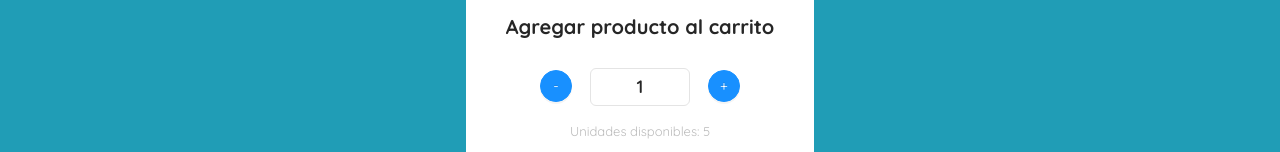
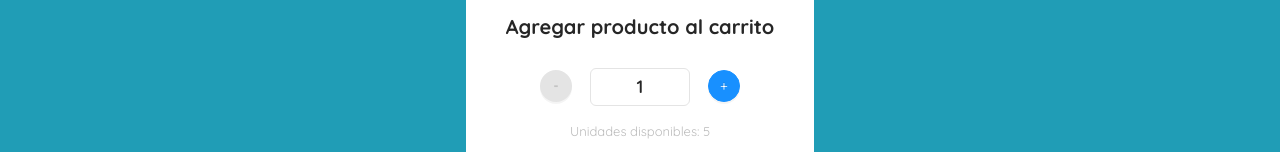
Before and after one commit to javgon89/app-coderhouse, a React (Create React App) app: page / in a window 1280 px wide. Shown: the part 398-550 px from the top of the page. Built offline with nearby package versions, Linux system fonts and the light colour scheme.

Commit message:
entrega clase 5 2da parte

```diff
--- a/src/Components/ItemCount/index.js
+++ b/src/Components/ItemCount/index.js
@@ -23,14 +23,21 @@ const ItemCount =({initial,stock}) =>{
                     <p className="counterTitle">Agregar producto al carrito</p>
                     <div className="counter">
                         <Tooltip title="Quitar producto">
-                            <Button type="primary" shape="circle" onClick={()=> setCounter(counter -1)} className="itemStyle">-</Button>
+                            <Button type="primary"
+                                    shape="circle"
+                                    onClick={()=> setCounter(counter -1)}
+                                    className="itemStyle"
+                                    style={counter===initial ? {background:"#e4e4e4", border:"#bbbbbb", color:"#bbbbbb"}:{}}>-</Button>
                         </Tooltip>
 
                             <p className="numberStyle">{counter}</p>
 
 
-                        <Tooltip title="Agregar producto">
-                            <Button type="primary" shape="circle" onClick={() => setCounter(counter +1)} className="itemStyle">+</Button>
+                        <Tooltip title={counter===stock ? "No hay más unidades disponibles" : "Agregar producto al carrito"}>
+                            <Button type="primary"
+                                    shape="circle"
+                                    onClick={() => setCounter(counter +1)}
+                                    className="itemStyle" style={counter===stock ? {background:"#e4e4e4", border:"#bbbbbb", color:"#bbbbbb"}:{}}>+</Button>
                         </Tooltip>
                     </div>
                     <p className="avUnits">Unidades disponibles: {stock}</p>
```
Also changed, not shown: 1 other file (tests, documents, lock files or other folders).
